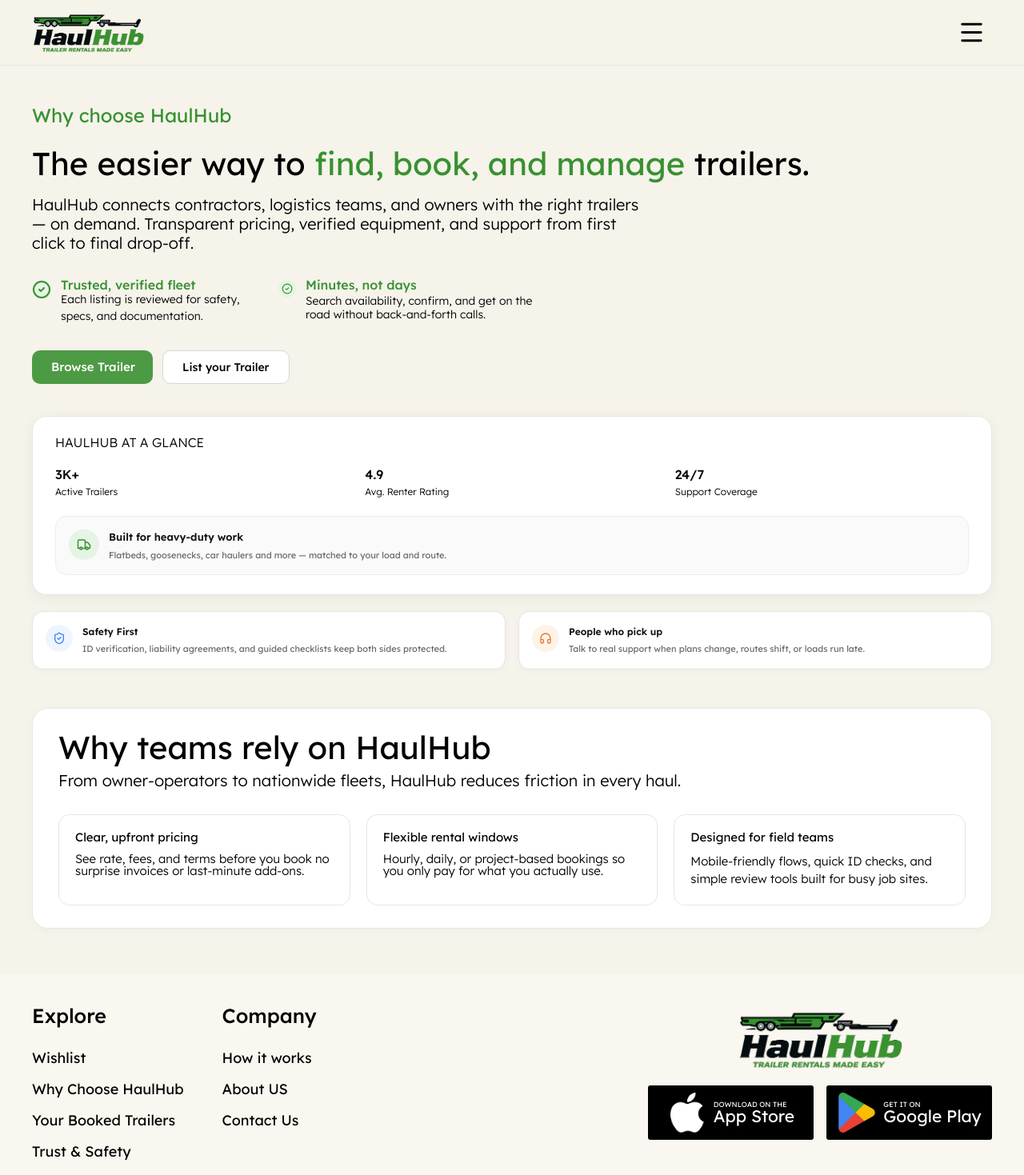
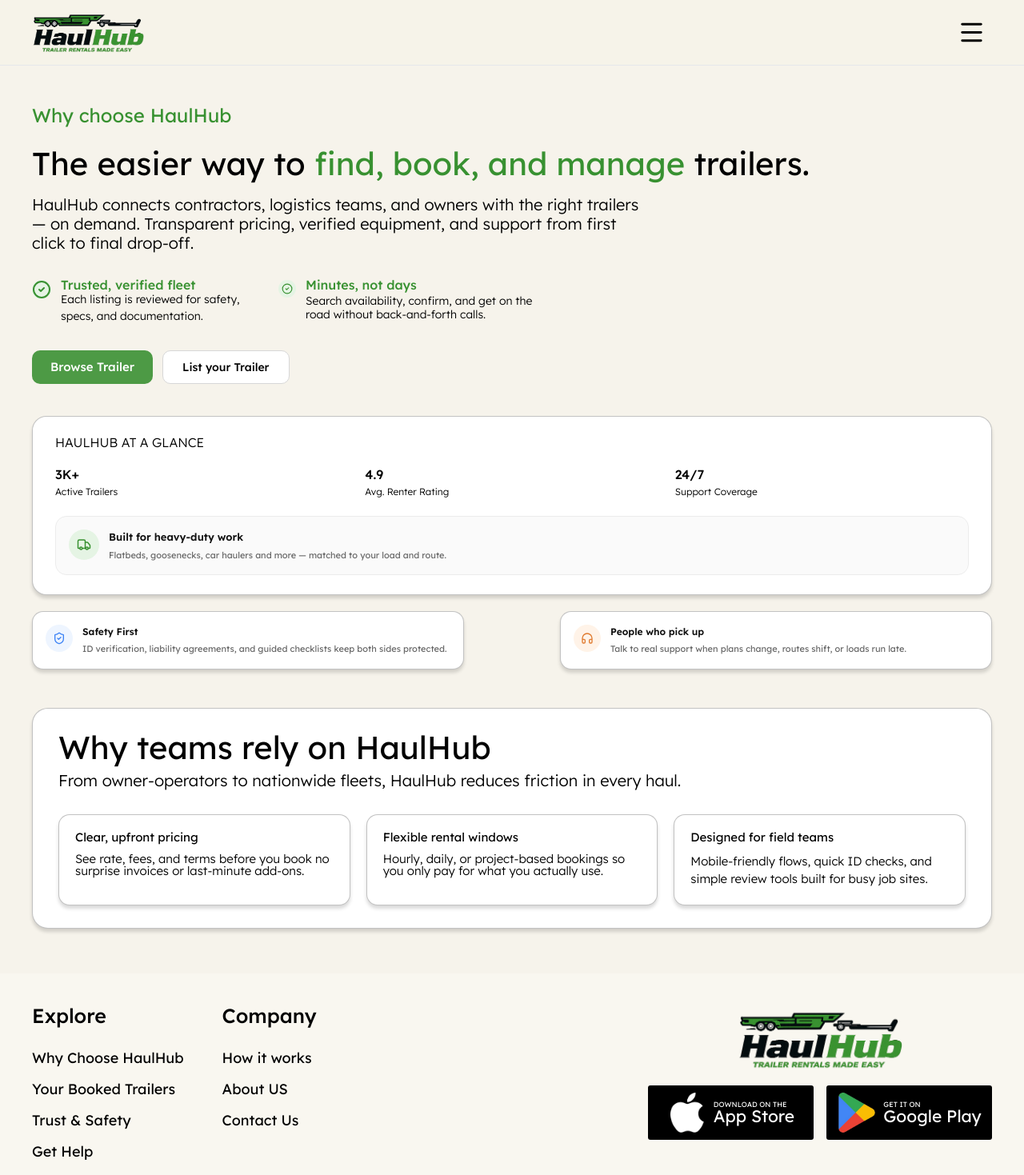
Before and after one commit to devakash400/HaulHub_ReactJS, a React (Create React App) app: page /why-choose in a window 1280 px wide. Shown: the top 1469 px of the page at 80% size. Built offline with nearby package versions, Linux system fonts and the light colour scheme; no server answers.

Commit message:
Bugs SOlved

```diff
--- /dev/null
+++ b/src/app/defaults.ts
@@ -0,0 +1,2 @@
+// Shared app defaults
+export const DEFAULT_COUNTRY_CODE = "IN";
--- a/src/components/BottomBar/BottomBar.tsx
+++ b/src/components/BottomBar/BottomBar.tsx
@@ -286,6 +286,7 @@ import { Link } from "react-router-dom";
 import { images } from "../../assets/images/index.ts";
 import { useSelector } from "react-redux";
 import { RootState } from "../../store";
+import useModalNavigate from "../../hooks/useModalNavigate.ts";
 
 const BottomBar: React.FC = () => {
   const isAuthenticated = useSelector(
@@ -298,6 +299,11 @@ const BottomBar: React.FC = () => {
 
   const isOwner =
     (user?.trailor === "Owner" || userType === "Owner") && isAuthenticated;
+
+  const isRenter =
+    isAuthenticated && (user?.trailor === "Renter" || userType === "Renter");
+
+  const modalNavigate = useModalNavigate();
 
   const year = new Date().getFullYear();
 
@@ -318,6 +324,7 @@ const BottomBar: React.FC = () => {
             </h3>
 
             <ul className="list-none p-0 m-0 flex flex-col gap-[21px] text-[18px] font-normal leading-[100%] tracking-[0%] text-black font-['Lexend']">
+              {isRenter && (
                 <li>
                   <Link
                     to="/wishlist"
@@ -326,6 +333,7 @@ const BottomBar: React.FC = () => {
                     Wishlist
                   </Link>
                 </li>
+              )}
 
               <li>
                 <Link
@@ -348,12 +356,26 @@ const BottomBar: React.FC = () => {
               )}
 
               <li>
+                {isAuthenticated ? (
                   <Link
                     to="/booking"
                     className="no-underline text-black transition-colors hover:text-[#389131]"
                   >
                     Your Booked Trailers
                   </Link>
+                ) : (
+                  <button
+                    type="button"
+                    onClick={() =>
+                      modalNavigate("/login", {
+                        state: { returnTo: "/booking" },
+                      })
+                    }
+                    className="no-underline text-black transition-colors hover:text-[#389131] text-left"
+                  >
+                    Your Booked Trailers
+                  </button>
+                )}
               </li>
 
               <li>
--- a/src/components/TrailerDetails/SignUpModal.tsx
+++ b/src/components/TrailerDetails/SignUpModal.tsx
@@ -113,6 +113,7 @@ export const SignUpModal: React.FC<SignUpModalProps> = ({
   const [passwordTouched, setPasswordTouched] = useState(false);
   const [phoneTouched, setPhoneTouched] = useState(false);
   const [genderTouched, setGenderTouched] = useState(false);
+  const [dateOfBirthTouched, setDateOfBirthTouched] = useState(false);
   const [showPassword, setShowPassword] = useState(false);
   const dateInputRef = useRef<HTMLInputElement | null>(null);
   const todayIso = new Date().toISOString().split("T")[0];
@@ -140,6 +141,7 @@ export const SignUpModal: React.FC<SignUpModalProps> = ({
     setPasswordTouched(false);
     setPhoneTouched(false);
     setGenderTouched(false);
+    setDateOfBirthTouched(false);
   }, [isOpen]);
 
   useEffect(() => {
@@ -247,7 +249,6 @@ export const SignUpModal: React.FC<SignUpModalProps> = ({
         role="dialog"
         aria-modal="true"
         aria-labelledby="sign-up-title"
-        onClick={onClose}
       >
         <div
           className="relative w-full max-w-[554px]
@@ -366,6 +367,7 @@ export const SignUpModal: React.FC<SignUpModalProps> = ({
                       value={dateOfBirth}
                       min="1900-01-01"
                       max={todayIso}
+                      onBlur={() => setDateOfBirthTouched(true)}
                       onChange={(e) => {
                         const v = e.target.value;
 
@@ -401,7 +403,6 @@ export const SignUpModal: React.FC<SignUpModalProps> = ({
                         letterSpacing: "0%",
                       }}
                     />
-
                     <img
                       src={Calendar}
                       alt="calendar"
@@ -412,6 +413,11 @@ export const SignUpModal: React.FC<SignUpModalProps> = ({
                       }
                     />
                   </div>
+                  {dateOfBirthTouched && dateOfBirth.trim().length === 0 && (
+                    <p className="mt-1 text-xs text-red-600">
+                      Enter date of birth
+                    </p>
+                  )}
                 </div>
 
                 <div>
@@ -498,7 +504,7 @@ export const SignUpModal: React.FC<SignUpModalProps> = ({
                       borderRadius: "5px",
                       border:
                         emailTouched && !isEmailValid
-                          ? "1px solid #f87171"
+                          ? "1px solid #7C7C7C"
                           : "1px solid #7C7C7C",
                       opacity: 1,
                       fontFamily: "Lexend",
@@ -655,14 +661,6 @@ export const SignUpModal: React.FC<SignUpModalProps> = ({
                         color: trailor ? "#000000" : "#929191",
                       }}
                     >
-                      <option
-                        value=""
-                        className="font-['Lexend'] font-light text-[12px] leading-[100%] tracking-[0%]"
-                        style={{ color: "#000000" }}
-                      >
-                        Select Your Category
-                      </option>
-
                       <option value="Renter" style={{ color: "#000000" }}>
                         Renter
                       </option>
--- a/src/pages/Auth/Login/LoginPage.tsx
+++ b/src/pages/Auth/Login/LoginPage.tsx
@@ -12,21 +12,28 @@ import {
 import { register, roleToTrailor } from "../../../api/authApi.ts";
 import { signUpSuccess } from "../../../store/authSlice.ts";
 
-type AuthModalLocationState = {
-  backgroundLocation?: Location;
+const LoginPage: React.FC = () => {
+  const navigate = useNavigate();
+  const location = useLocation();
+  const locationState = location.state as
+    | ({ backgroundLocation?: Location; returnTo?: string } & Record<
+        string,
+        unknown
+      >)
+    | null;
+  const backgroundLocation = locationState?.backgroundLocation as
+    | Location
+    | undefined;
+  const returnTo = locationState?.returnTo as string | undefined;
+  const loginState =
+    (location.state as {
       modalStep?: "email" | "password" | "reset" | "otp" | "newPassword";
       loginIdentifier?: string;
       usePhoneOnly?: boolean;
       selectedCountryCode?: string;
       loginTrailor?: "Renter" | "Owner";
-};
+    } | null) ?? null;
 
-const LoginPage: React.FC = () => {
-  const navigate = useNavigate();
-  const location = useLocation();
-  const locationState = location.state as AuthModalLocationState | null;
-  const backgroundLocation = locationState?.backgroundLocation ?? null;
-  const loginState = locationState ?? null;
   const [isSignUpOpen, setIsSignUpOpen] = useState(false);
   const [submitError, setSubmitError] = useState<string | null>(null);
   const dispatch = useDispatch();
@@ -35,20 +42,21 @@ const LoginPage: React.FC = () => {
   );
 
   useEffect(() => {
-    if (isAuthenticated) {
-      if (backgroundLocation) {
-        navigate(
-          `${backgroundLocation.pathname}${backgroundLocation.search}`,
-          {
+    if (!isAuthenticated) return;
+    if (returnTo) {
+      navigate(returnTo, { replace: true });
+      return;
+    }
+    if (backgroundLocation && typeof backgroundLocation.pathname === "string") {
+      const target = `${backgroundLocation.pathname || "/"}${backgroundLocation.search ?? ""}`;
+      navigate(target, {
         replace: true,
         state: backgroundLocation.state ?? null,
-          },
-        );
+      });
     } else {
       navigate("/", { replace: true });
     }
-    }
-  }, [isAuthenticated, navigate, backgroundLocation]);
+  }, [isAuthenticated, navigate, backgroundLocation, returnTo]);
 
   if (isAuthenticated) {
     return null;
@@ -66,14 +74,19 @@ const LoginPage: React.FC = () => {
           initialTrailor={loginState?.loginTrailor}
           onClose={() => navigate(-1)}
           onSuccess={() => {
-            if (backgroundLocation) {
-              navigate(
-                `${backgroundLocation.pathname}${backgroundLocation.search}`,
-                {
+            if (returnTo) {
+              navigate(returnTo, { replace: true });
+              return;
+            }
+            if (
+              backgroundLocation &&
+              typeof backgroundLocation.pathname === "string"
+            ) {
+              const target = `${backgroundLocation.pathname || "/"}${backgroundLocation.search ?? ""}`;
+              navigate(target, {
                 replace: true,
                 state: backgroundLocation.state ?? null,
-                },
-              );
+              });
             } else {
               navigate("/");
             }
--- a/src/pages/Auth/Signup/SignupPage.tsx
+++ b/src/pages/Auth/Signup/SignupPage.tsx
@@ -1,5 +1,5 @@
 import React, { useEffect, useState } from "react";
-import { useNavigate } from "react-router-dom";
+import { useNavigate, useLocation, type Location } from "react-router-dom";
 import { useDispatch, useSelector } from "react-redux";
 import { RootState } from "../../../store/index.ts";
 import { toast } from "react-toastify";
@@ -10,13 +10,20 @@ import {
 import { register, roleToTrailor } from "../../../api/authApi.ts";
 import { signUpSuccess } from "../../../store/authSlice.ts";
 
+type BackgroundLocationState = {
+  backgroundLocation?: Location;
+};
+
 const SignupPage: React.FC = () => {
   const navigate = useNavigate();
+  const location = useLocation();
   const dispatch = useDispatch();
   const [submitError, setSubmitError] = useState<string | null>(null);
   const isAuthenticated = useSelector(
     (state: RootState) => state.auth.isAuthenticated,
   );
+  const backgroundState = location.state as BackgroundLocationState | null;
+  const backgroundLocation = backgroundState?.backgroundLocation;
 
   useEffect(() => {
     if (isAuthenticated) navigate("/", { replace: true });
@@ -30,7 +37,11 @@ const SignupPage: React.FC = () => {
       submitError={submitError}
       onClose={() => {
         setSubmitError(null);
-        navigate(-1);
+        if (backgroundLocation) {
+          navigate(backgroundLocation, { replace: true });
+        } else {
+          navigate(-1);
+        }
       }}
       onSubmit={async (data: SignUpData) => {
         setSubmitError(null);
--- a/src/pages/WhyChoose/WhyChooseHaulHub.tsx
+++ b/src/pages/WhyChoose/WhyChooseHaulHub.tsx
@@ -181,14 +181,27 @@
 // export default WhyChooseHaulHub;
 
 import React from "react";
-import {
-  CheckCircle2,
-  ShieldCheck,
-  Truck,
-  Headphones,
-} from "lucide-react";
+import { Link } from "react-router-dom";
+import { useSelector } from "react-redux";
+import { RootState } from "../../store";
+import useModalNavigate from "../../hooks/useModalNavigate.ts";
+import { CheckCircle2, ShieldCheck, Truck, Headphones } from "lucide-react";
 
 const WhyChooseHaulHub: React.FC = () => {
+  const isAuthenticated = useSelector(
+    (state: RootState) => state.auth.isAuthenticated,
+  );
+
+  const userType = useSelector((state: RootState) => state.auth.userType);
+
+  const isRenter = isAuthenticated && userType === "Renter";
+  const isOwner = isAuthenticated && userType === "Owner";
+  const modalNavigate = useModalNavigate();
+
+  const handleGuestLogin = () => {
+    modalNavigate("/login");
+  };
+
   return (
     <div className="w-full bg-[#F6F3EB] overflow-hidden">
       <main className="w-full px-10 mx-auto py-10 md:py-14">
@@ -200,19 +213,21 @@ const WhyChooseHaulHub: React.FC = () => {
               Why choose HaulHub
             </p>
 
-<h1 className="text-[40px] font-normal leading-none tracking-normal
- text-black ">
+            <h1
+              className="text-[40px] font-normal leading-none tracking-normal
+ text-black "
+            >
               The easier way to{" "}
-  <span className="text-[#389131]">
-    find, book, and manage
-  </span>{" "}
+              <span className="text-[#389131]">find, book, and manage</span>{" "}
               trailers.
             </h1>
 
-<p className="mt-5 text-[20px] font-light leading-[120%] tracking-normal
-text-black max-w-[770px]">
-  HaulHub connects contractors, logistics teams, and owners with
-  the right trailers — on demand. Transparent pricing, verified
+            <p
+              className="mt-5 text-[20px] font-light leading-[120%] tracking-normal
+text-black max-w-[770px]"
+            >
+              HaulHub connects contractors, logistics teams, and owners with the
+              right trailers — on demand. Transparent pricing, verified
               equipment, and support from first click to final drop-off.
             </p>
             {/* Features */}
@@ -242,8 +257,10 @@ text-black max-w-[770px]">
                 </div>
 
                 <div>
-                  <h3 className="font-medium text-[16px] leading-none t
-                  racking-normal text-[#389131]">
+                  <h3
+                    className="font-medium text-[16px] leading-none t
+                  racking-normal text-[#389131]"
+                  >
                     Minutes, not days
                   </h3>
 
@@ -257,30 +274,71 @@ text-black max-w-[770px]">
 
             {/* Buttons */}
             <div className="mt-8 flex flex-wrap items-center gap-3">
-            <button className="h-[42px] w-[151px] px-6 rounded-[10px] bg-[#4D9A45] text-white text-[15px] font-medium hover:opacity-90 transition whitespace-nowrap">
+              {(!isAuthenticated || isRenter) &&
+                (isRenter ? (
+                  <Link
+                    to="/"
+                    className="inline-flex h-[42px] items-center justify-center w-[151px] px-6 rounded-[10px] bg-[#4D9A45] text-white text-[15px] font-medium hover:opacity-90 transition whitespace-nowrap"
+                  >
+                    Browse Trailer
+                  </Link>
+                ) : (
+                  <button
+                    type="button"
+                    onClick={handleGuestLogin}
+                    className="inline-flex h-[42px] items-center justify-center w-[151px] px-6 rounded-[10px] bg-[#4D9A45] text-white text-[15px] font-medium hover:opacity-90 transition whitespace-nowrap"
+                  >
                     Browse Trailer
                   </button>
+                ))}
 
-<button className="h-[42px] px-6 rounded-[10px] border border-[#D7D7D7] bg-white text-black text-[14px] font-medium hover:bg-[#FAFAFA] transition whitespace-nowrap">
+              {(!isAuthenticated || isOwner) &&
+                (isOwner ? (
+                  <Link
+                    to="/list-trailer"
+                    className="inline-flex h-[42px] items-center justify-center px-6 rounded-[10px] border border-[#D7D7D7] bg-white text-black text-[14px] font-medium hover:bg-[#FAFAFA] transition whitespace-nowrap"
+                  >
+                    List your Trailer
+                  </Link>
+                ) : (
+                  <button
+                    type="button"
+                    onClick={handleGuestLogin}
+                    className="inline-flex h-[42px] items-center justify-center px-6 rounded-[10px] border border-[#D7D7D7] bg-white text-black text-[14px] font-medium hover:bg-[#FAFAFA] transition whitespace-nowrap"
+                  >
                     List your Trailer
                   </button>
+                ))}
             </div>
           </div>
 
           {/* Right Box */}
           <div className="w-full">
-            <div className="bg-white border border-[#E5E5E5] rounded-[18px] shadow-[0_4px_18px_rgba(0,0,0,0.05)] overflow-hidden">
+            <div
+              className="
+    bg-white
+    border
+    border-[#0000003D]
+    rounded-[18px]
+    shadow-[0px_4px_4px_rgba(0,0,0,0.15)]
+    overflow-hidden
+  "
+            >
               {/* Top Stats */}
               <div className="px-7 py-6">
-              <p className="font-light text-[16px] leading-none
-               tracking-normal uppercase text-black mb-6">
+                <p
+                  className="font-light text-[16px] leading-none
+               tracking-normal uppercase text-black mb-6"
+                >
                   HaulHub at a glance
                 </p>
 
                 <div className="grid grid-cols-3 gap-5">
                   <div>
-                    <h3 className="font-medium text-[16px] leading-none
-                    tracking-normal text-black  uppercase mb-2">
+                    <h3
+                      className="font-medium text-[16px] leading-none
+                    tracking-normal text-black  uppercase mb-2"
+                    >
                       3k+
                     </h3>
                     <p className="font-light text-[12px] leading-none tracking-normal text-black capitalize">
@@ -289,8 +347,10 @@ text-black max-w-[770px]">
                   </div>
 
                   <div>
-                    <h3 className="font-medium text-[16px] leading-none
-                    tracking-normal text-black  uppercase mb-2">
+                    <h3
+                      className="font-medium text-[16px] leading-none
+                    tracking-normal text-black  uppercase mb-2"
+                    >
                       4.9
                     </h3>
                     <p className="font-light text-[12px] leading-none tracking-normal text-black capitalize">
@@ -299,8 +359,10 @@ text-black max-w-[770px]">
                   </div>
 
                   <div>
-                    <h3 className="font-medium text-[16px] leading-none tracking-normal
-                     text-black  uppercase mb-2">
+                    <h3
+                      className="font-medium text-[16px] leading-none tracking-normal
+                     text-black  uppercase mb-2"
+                    >
                       24/7
                     </h3>
                     <p className="font-light text-[12px] leading-none tracking-normal text-black capitalize">
@@ -310,7 +372,11 @@ text-black max-w-[770px]">
                 </div>
 
                 {/* Inner Card */}
-                <div className="mt-6 rounded-[14px] border border-[#ECECEC] bg-[#FAFAFA] px-4 py-4 flex items-start gap-3">
+                <div
+                  className="mt-6 rounded-[14px]
+                 border border-[#ECECEC] bg-[#FAFAFA]
+                  px-4 py-4 flex items-start gap-3"
+                >
                   <div className="min-w-[38px] h-[38px] rounded-full bg-[#E5F4E4] flex items-center justify-center">
                     <Truck className="w-[18px] h-[18px] text-[#389131]" />
                   </div>
@@ -330,9 +396,22 @@ text-black max-w-[770px]">
             </div>
 
             {/* Bottom Small Cards */}
-            <div className="grid sm:grid-cols-2 gap-4 mt-5">
+            <div className="grid sm:grid-cols-2 gap-30 mt-5">
               {/* Card */}
-              <div className="bg-white border border-[#E5E5E5] rounded-[14px] px-4 py-4 flex items-start gap-3 shadow-[0_2px_10px_rgba(0,0,0,0.03)]">
+              <div
+                className="
+    bg-white
+    border
+    border-[#0000003D]
+    rounded-[14px]
+    px-4
+    py-4
+    flex
+    items-start
+    gap-3
+    shadow-[0px_4px_4px_0px_#00000026]
+  "
+              >
                 <div className="min-w-[34px] h-[34px] rounded-full bg-[#EEF5FF] flex items-center justify-center">
                   <ShieldCheck className="w-[16px] h-[16px] text-[#3B82F6]" />
                 </div>
@@ -350,7 +429,20 @@ text-black max-w-[770px]">
               </div>
 
               {/* Card */}
-              <div className="bg-white border border-[#E5E5E5] rounded-[14px] px-4 py-4 flex items-start gap-3 shadow-[0_2px_10px_rgba(0,0,0,0.03)]">
+              <div
+                className="
+    bg-white
+    border
+    border-[#0000003D]
+    rounded-[14px]
+    px-4
+    py-4
+    flex
+    items-start
+    gap-3
+    shadow-[0px_4px_4px_0px_#00000026]
+  "
+              >
                 <div className="min-w-[34px] h-[34px] rounded-full bg-[#FFF3E8] flex items-center justify-center">
                   <Headphones className="w-[16px] h-[16px] text-[#E07A2F]" />
                 </div>
@@ -372,19 +464,21 @@ text-black max-w-[770px]">
 
         {/* Bottom Section */}
         <section className="mt-12">
-          <div className="bg-white border border-[#E8E8E8] rounded-[20px] px-6 md:px-8 py-7 shadow-[0_2px_12px_rgba(0,0,0,0.03)]">
+          <div className="bg-white border border-[#0000003D] rounded-[20px] px-6 md:px-8 py-7 shadow-[0px_4px_4px_0px_#00000026]">
             <h2 className="font-normal text-[40px] leading-none tracking-normal text-black">
               Why teams rely on HaulHub
             </h2>
 
-<p className="mt-3 font-light text-[20px] leading-none tracking-normal
-text-black ">
+            <p
+              className="mt-3 font-light text-[20px] leading-none tracking-normal
+text-black "
+            >
               From owner-operators to nationwide fleets, HaulHub reduces
               friction in every haul.
             </p>
             <div className="mt-8 grid md:grid-cols-3 gap-5">
               {/* Box */}
-              <div className="border border-[#E6E6E6] rounded-[14px] p-5 bg-white">
+              <div className="border border-[#0000003D] rounded-[14px] p-5 bg-white shadow-[0px_4px_4px_0px_#00000026]">
                 <h3 className="font-normal text-[15px] leading-none tracking-normal text-black">
                   Clear, upfront pricing
                 </h3>
@@ -396,7 +490,7 @@ text-black ">
               </div>
 
               {/* Box */}
-              <div className="border border-[#E6E6E6] rounded-[14px] p-5 bg-white">
+              <div className="border border-[#0000003D] rounded-[14px] p-5 bg-white shadow-[0px_4px_4px_0px_#00000026]">
                 <h3 className="font-normal text-[15px] leading-none tracking-normal text-black">
                   Flexible rental windows
                 </h3>
@@ -408,7 +502,7 @@ text-black ">
               </div>
 
               {/* Box */}
-              <div className="border border-[#E6E6E6] rounded-[14px] p-5 bg-white">
+              <div className="border border-[#0000003D] rounded-[14px] p-5 bg-white shadow-[0px_4px_4px_0px_#00000026]">
                 <h3 className="font-normal text-[15px] leading-none tracking-normal text-black">
                   Designed for field teams
                 </h3>
```
Also changed, not shown: src/pages/Auth/Login/Login.tsx (+6 -1 lines), src/pages/ProfileEdit.tsx (+4 -11 lines). Lines whose indentation alone changed are shown as unchanged.
